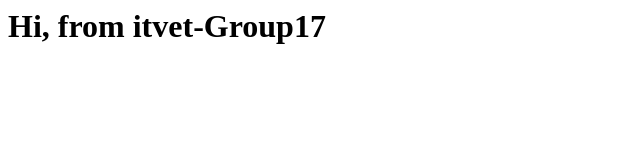
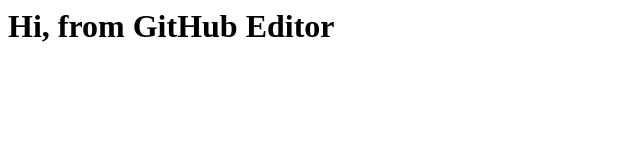
Before and after one commit to mlagvilava/newssh, a plain HTML site: page index.html in a window 1280 px wide. Shown: the whole page, without its empty margins (0-640 px from the left). Drawn offline with Linux system fonts and the light colour scheme.

Commit message:
Update greeting in index.html

```diff
--- a/index.html
+++ b/index.html
@@ -1 +1 @@
-<h1>Hi, from itvet-Group17</h1>
+<h1>Hi, from GitHub Editor</h1>
```
